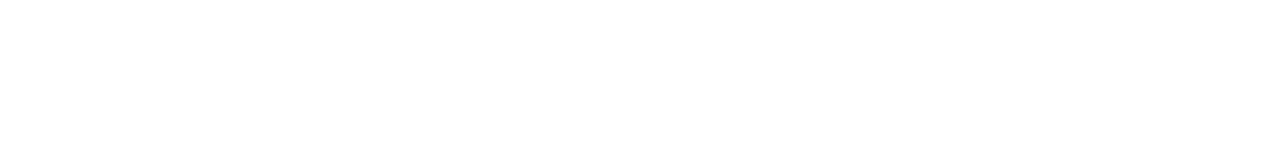
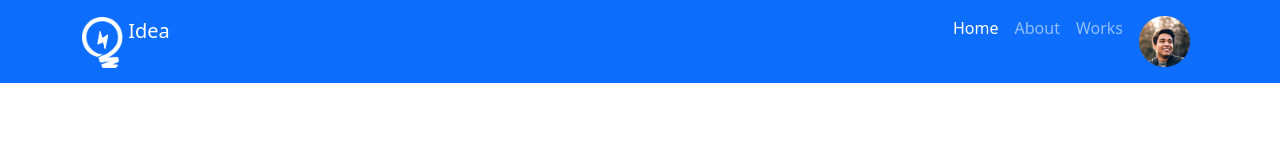
Before and after one commit to mdtanzinulhaque/leader-board-bootstrap, a plain HTML site: page leader-board-bootstrap.html in a window 1280 px wide. Drawn offline with Linux system fonts and the light colour scheme.

Commit message:
added navbar profile image

```diff
--- a/leader-board-bootstrap.html
+++ b/leader-board-bootstrap.html
@@ -11,7 +11,35 @@
 </head>
 
 <body>
-    <header></header>
+    <header>
+        <nav class="navbar navbar-expand-lg navbar-dark bg-primary">
+            <div class="container">
+                <a class="navbar-brand" href="#">
+                    <img src="images/icons/logo.png" alt="" width="41" height="51"
+                        class="d-inline-block align-text-top">
+                    Idea
+                </a>
+                <div class="collapse navbar-collapse" id="navbarSupportedContent">
+                    <ul class="navbar-nav ms-auto mb-2 mb-lg-0">
+                        <li class="nav-item">
+                            <a class="nav-link active" aria-current="page" href="#">Home</a>
+                        </li>
+                        <li class="nav-item">
+                            <a class="nav-link" href="#">About</a>
+                        </li>
+                        <li class="nav-item">
+                            <a class="nav-link" href="#">Works</a>
+                        </li>
+                        <li class="nav-item">
+                            <a class="nav-link" href="#">
+                                <img src="images/icons/profile.png" alt="">
+                            </a>
+                        </li>
+                    </ul>
+                </div>
+            </div>
+        </nav>
+    </header>
     <main></main>
     <footer></footer>
     <script src="js/bootstrap.bundle.min.js"></script>
```
